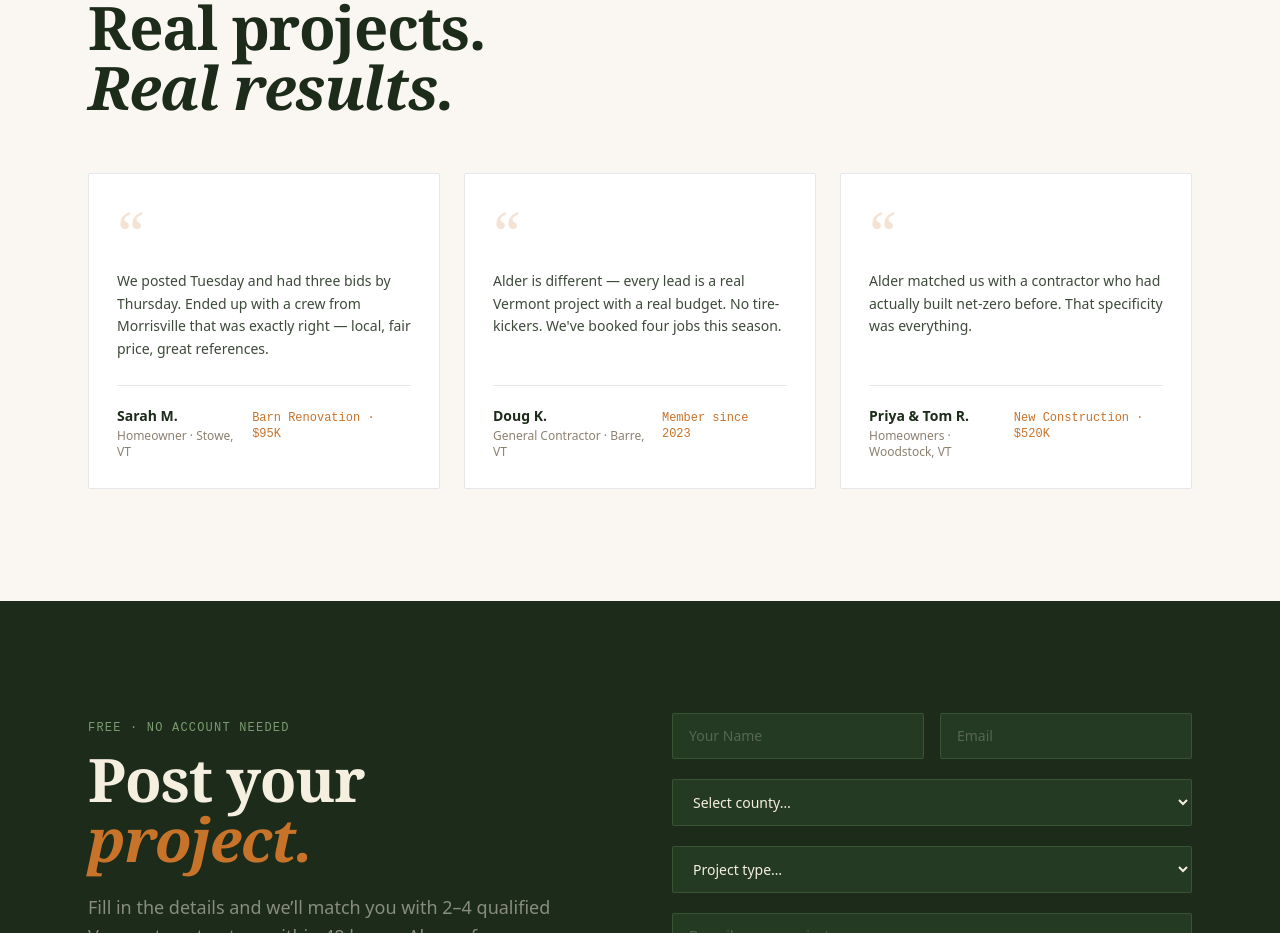
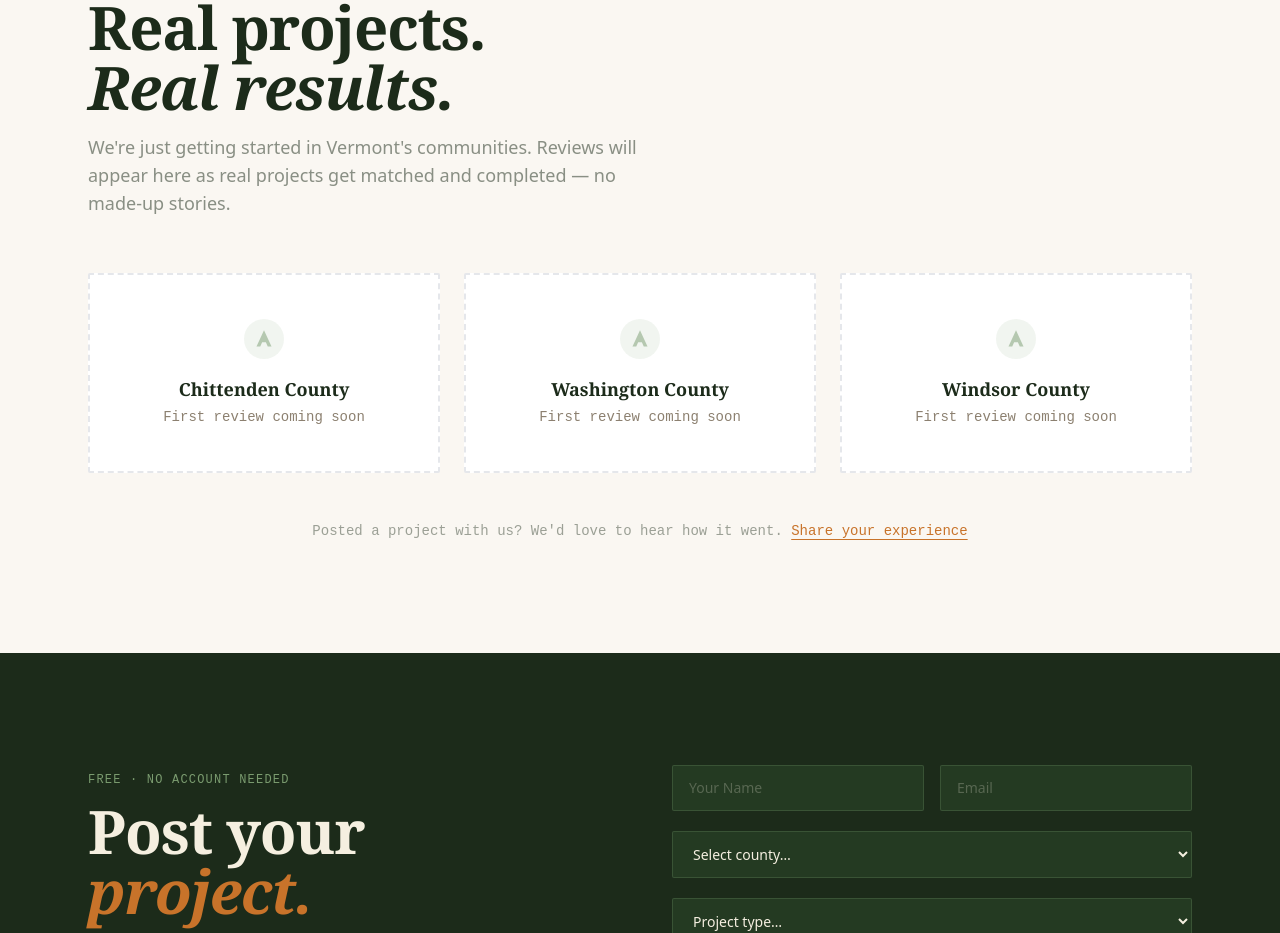
Before and after one commit to alderprojects/alder-projects-site, a Next.js app: page / in a window 1280 px wide. Shown: the part 3560-4493 px from the top of the page. Built offline with nearby package versions, Linux system fonts and the light colour scheme.

Commit message:
Update Testimonials.tsx

```diff
--- a/src/components/Testimonials.tsx
+++ b/src/components/Testimonials.tsx
@@ -1,30 +1,43 @@
-const T = [
-  {q:'We posted Tuesday and had three bids by Thursday. Ended up with a crew from Morrisville that was exactly right — local, fair price, great references.',n:'Sarah M.',r:'Homeowner',l:'Stowe, VT',p:'Barn Renovation · $95K'},
-  {q:'Alder is different — every lead is a real Vermont project with a real budget. No tire-kickers. We\'ve booked four jobs this season.',n:'Doug K.',r:'General Contractor',l:'Barre, VT',p:'Member since 2023'},
-  {q:'Alder matched us with a contractor who had actually built net-zero before. That specificity was everything.',n:'Priya & Tom R.',r:'Homeowners',l:'Woodstock, VT',p:'New Construction · $520K'},
-]
 export default function Testimonials() {
   return (
     <section className="py-28 bg-[#FAF7F2]">
       <div className="max-w-6xl mx-auto px-6">
         <div className="mb-14 reveal">
-          <span className="text-[#C8732A] text-xs font-mono uppercase tracking-widest">From Vermont Builders & Owners</span>
-          <h2 className="mt-3 font-display text-5xl md:text-6xl text-[#1C2B1A] font-semibold">Real projects.<br/><em>Real results.</em></h2>
+          <span className="text-[#C8732A] text-xs font-mono uppercase tracking-widest">From Vermont Builders &amp; Owners</span>
+          <h2 className="mt-3 font-display text-5xl md:text-6xl text-[#1C2B1A] font-semibold">
+            Real projects.<br/><em>Real results.</em>
+          </h2>
+          <p className="mt-4 text-[#3D4A3A]/60 text-lg max-w-xl">
+            We&apos;re just getting started in Vermont&apos;s communities. Reviews will appear here as real projects get matched and completed &mdash; no made-up stories.
+          </p>
         </div>
+
         <div className="grid md:grid-cols-3 gap-6">
-          {T.map((t, i) => (
-            <div key={t.n} className="reveal bg-white border border-[#1C2B1A]/08 p-7 rounded-sm hover:shadow-lg transition-shadow flex flex-col" style={{transitionDelay:`${i*100}ms`}}>
-              <div className="font-display text-6xl text-[#C8732A]/20 leading-none mb-2 select-none">“</div>
-              <p className="text-[#3D4A3A] text-sm leading-relaxed flex-1 mb-6">{t.q}</p>
-              <div className="border-t border-[#1C2B1A]/08 pt-5 flex items-start justify-between">
-                <div>
-                  <p className="font-semibold text-[#1C2B1A] text-sm">{t.n}</p>
-                  <p className="text-[#8C8070] text-xs mt-0.5">{t.r} · {t.l}</p>
-                </div>
-                <span className="text-xs font-mono text-[#C8732A] bg-[#C8732A]/08 px-2 py-1 rounded-sm">{t.p}</span>
+          {/* Empty state cards — honest and inviting */}
+          {[
+            { county: 'Chittenden County', type: 'First review coming soon' },
+            { county: 'Washington County', type: 'First review coming soon' },
+            { county: 'Windsor County', type: 'First review coming soon' },
+          ].map((item) => (
+            <div key={item.county} className="reveal bg-white border-2 border-dashed border-[#1C2B1A]/12 p-7 rounded-sm flex flex-col items-center justify-center text-center min-h-[200px] group hover:border-[#C8732A]/30 transition-colors duration-300">
+              <div className="w-10 h-10 rounded-full bg-[#7A9B6F]/10 flex items-center justify-center mb-4">
+                <svg width="20" height="20" viewBox="0 0 32 32" fill="none">
+                  <path d="M16 2L4 28H10L13 21H19L22 28H28L16 2Z" fill="#7A9B6F" opacity="0.5"/>
+                </svg>
               </div>
+              <p className="font-display text-lg text-[#1C2B1A] font-semibold mb-1">{item.county}</p>
+              <p className="text-[#8C8070] text-sm font-mono">{item.type}</p>
             </div>
           ))}
+        </div>
+
+        <div className="mt-12 reveal text-center">
+          <p className="text-[#3D4A3A]/50 text-sm font-mono">
+            Posted a project with us? We&apos;d love to hear how it went.{' '}
+            <a href="mailto:hello@alderprojects.com" className="text-[#C8732A] underline underline-offset-4 hover:text-[#A84E1A] transition-colors">
+              Share your experience
+            </a>
+          </p>
         </div>
       </div>
     </section>
```
